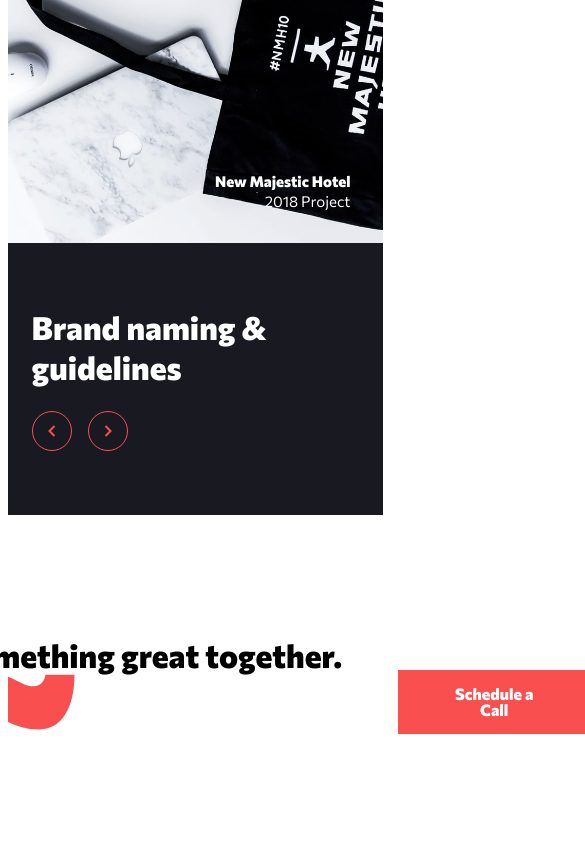
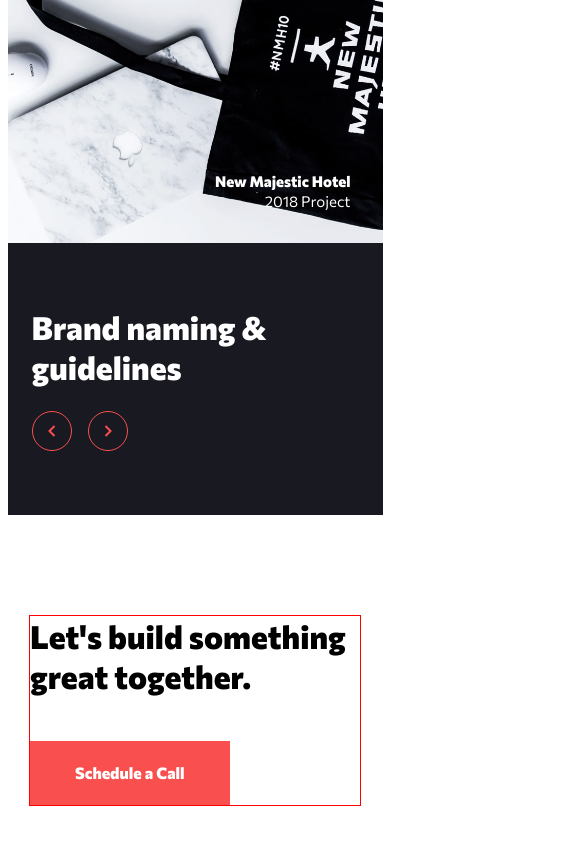
Before and after one commit to danielopq/creative, a React (Vite) app: page / in a window 390 px wide. Shown: the part 2440-3284 px from the top of the page, 585 px wide, since content can reach past the window. Built offline with nearby package versions, Linux system fonts and the light colour scheme.

Commit message:
footer.css - mobile version done

```diff
--- a/src/components/footer/footer.css
+++ b/src/components/footer/footer.css
@@ -29,7 +29,6 @@
 
 @media (min-width: 768px) and (max-width: 1024px) {
     footer{
-        width: inherit;
         height: 251px;
         padding-top: 70px;
         display: inline-flex;
@@ -48,4 +47,26 @@
 
 /*############################## MOBILE VERSION ##############################*/
 
-@media screen and (max-width:767px) {}
+@media screen and (max-width:767px) {
+    footer{
+        height: 391px;
+        padding-top: 0px;
+        align-items: center;
+        background: none;
+    }
+
+    footer div{
+        width: 332px;
+        height: 191px;
+        display: flex;
+        flex-direction: column;
+        align-items: flex-start;
+        justify-content: space-between;
+        border: solid 1px red;
+    }
+
+    footer h2{
+        width: inherit;
+        height: 80px;
+    }
+}
--- a/src/components/navBar/navbar.css
+++ b/src/components/navBar/navbar.css
@@ -104,15 +104,12 @@
     background-color:var(--red);
 }
 
-
-
 /*############################## TABLET VERSION ##############################*/
 
 @media (min-width: 768px) and (max-width: 1024px) {
     #desktopNavBar{
         width: inherit;
         background-position: 39px 50%;
-        border: solid 1px red;
     }
 
     #desktopMenu{
@@ -135,7 +132,6 @@
     }
 }
 
-
 /*############################## MOBILE VERSION ##############################*/
 
 @media screen and (max-width:767px) {
```
